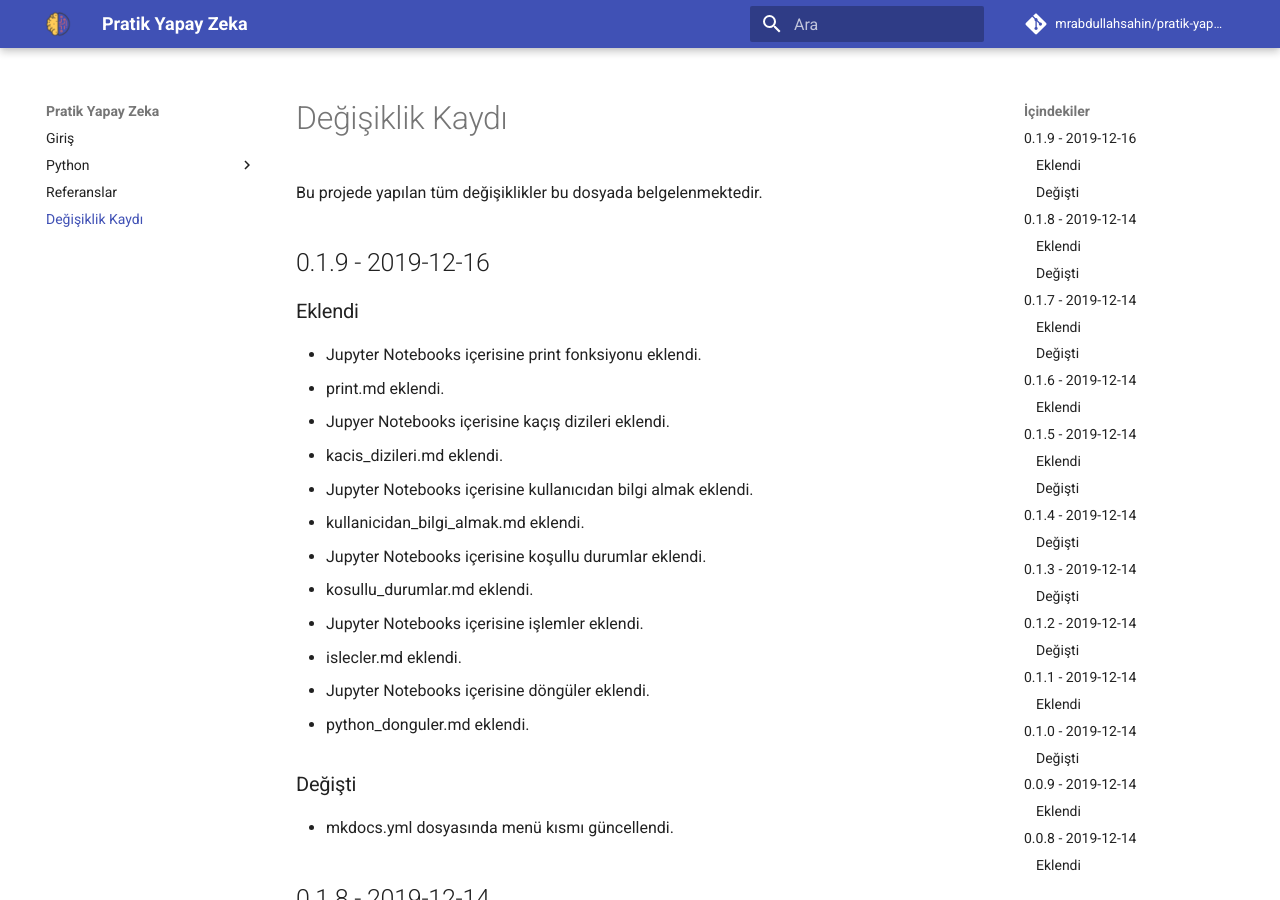
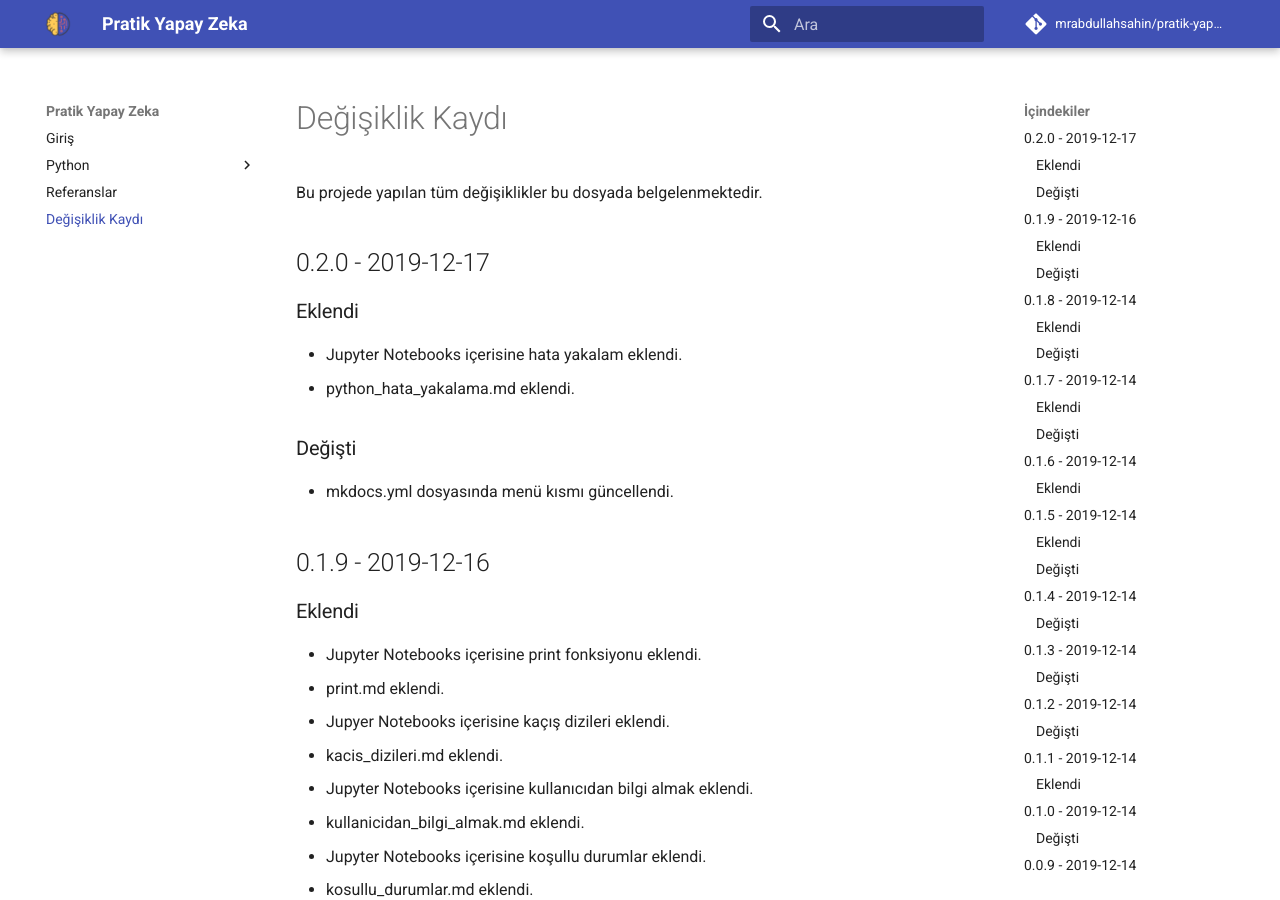
Before and after one commit to mrabdullahsahin/pratik-yapay-zeka, an MkDocs documentation site: the page built from docs/changelog.md, in a window 1280 px wide and 900 px high. Built offline with MkDocs 1.6.1 and Material for MkDocs 9.7.7, drawn with Linux system fonts in a browser that asks for light colours; comment, search, counter and statistics services are not loaded.

Commit message:
Update changelog files

```diff
--- a/docs/changelog.md
+++ b/docs/changelog.md
@@ -1,6 +1,17 @@
 # Değişiklik Kaydı
 
 Bu projede yapılan tüm değişiklikler bu dosyada belgelenmektedir.
+
+## 0.2.0 - 2019-12-17
+
+### Eklendi
+
+- Jupyter Notebooks içerisine hata yakalam eklendi.
+- python_hata_yakalama.md eklendi.
+
+### Değişti
+
+- mkdocs.yml dosyasında menü kısmı güncellendi.
 
 ## 0.1.9 - 2019-12-16
 
```
Also changed, not shown: CHANGELOG.md (+11 -0 lines).
